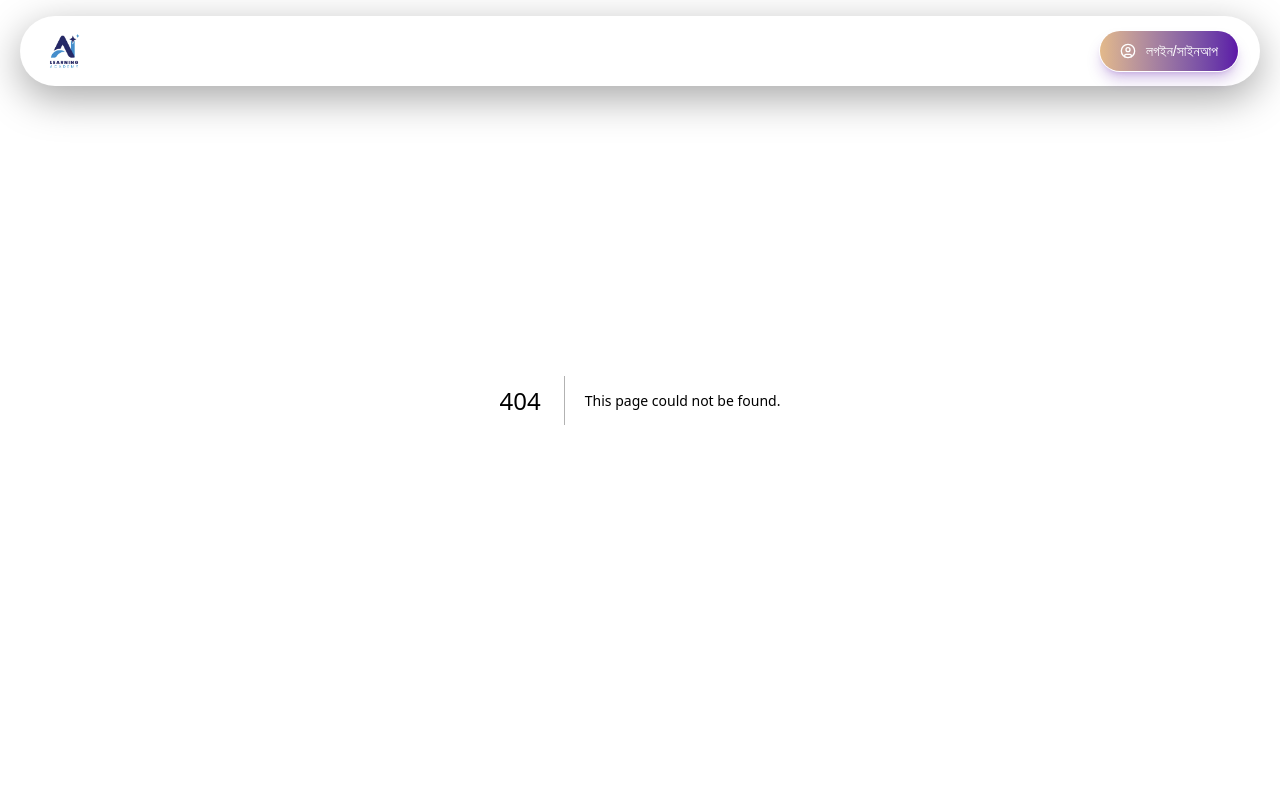
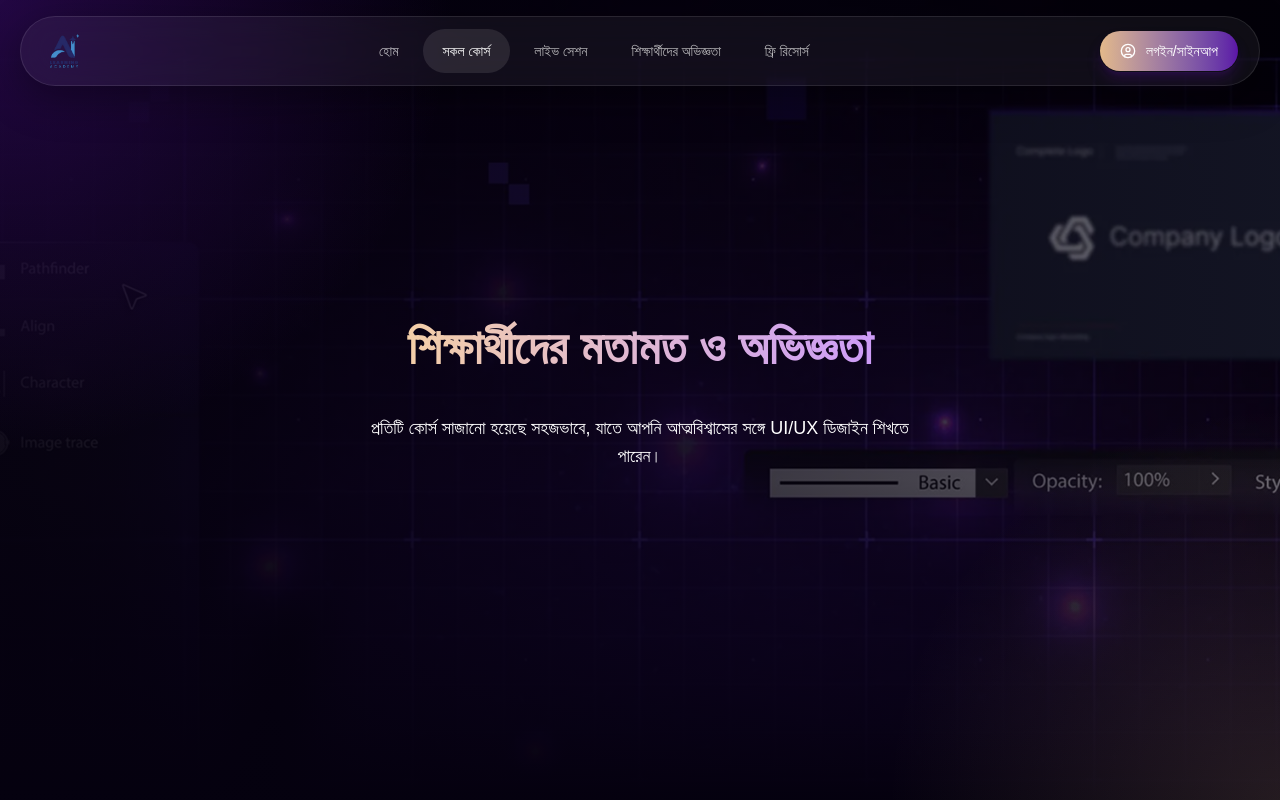
Before and after one commit to gmitsolution3/ai-learning-academy, a Next.js app: page /courses in a window 1280 px wide. Before the commit this address had no page. Shown: the top 800 px of the page. Built offline with nearby package versions, Linux system fonts and the light colour scheme; a web font is replaced by a local one.

Commit message:
added a reusable section heading component and optimized code

```diff
--- /dev/null
+++ b/app/courses/page.tsx
@@ -0,0 +1,24 @@
+import React from "react";
+import GlobalBanner from "@/components/GlobalBanner";
+
+export default function page() {
+  return (
+    <>
+      <GlobalBanner>
+        <div className="space-y-3 sm:space-y-4 text-center mb-6 sm:mb-8">
+          <h2
+            id="testimonial-heading"
+            className="bg-gradient-to-r from-[#F9D49B] to-[#C994FF] bg-clip-text text-transparent text-2xl sm:text-3xl md:text-4xl lg:text-5xl font-black leading-tight lg:py-5"
+          >
+            শিক্ষার্থীদের মতামত ও অভিজ্ঞতা
+          </h2>
+
+          <p className="max-w-xl mx-auto text-sm sm:text-base md:text-lg text-white leading-6 sm:leading-7">
+            প্রতিটি কোর্স সাজানো হয়েছে সহজভাবে, যাতে আপনি
+            আত্মবিশ্বাসের সঙ্গে UI/UX ডিজাইন শিখতে পারেন।
+          </p>
+        </div>
+      </GlobalBanner>
+    </>
+  );
+}
--- /dev/null
+++ b/components/GlobalBanner.tsx
@@ -0,0 +1,37 @@
+import Image from "next/image";
+
+export default function GlobalBanner({
+  children,
+}: {
+  children?: React.ReactNode;
+}) {
+  return (
+    <section
+      className="relative w-full overflow-hidden"
+      aria-label="Hero section"
+    >
+      <Image
+        src="/global_banner.png"
+        alt="Hero background image with abstract shapes and gradients"
+        fill
+        priority
+        sizes="100vw"
+        className="object-cover object-top"
+        style={{
+          maskImage:
+            "linear-gradient(to bottom, black 0%, black 60%, transparent 100%)",
+          WebkitMaskImage:
+            "linear-gradient(to bottom, black 0%, black 60%, transparent 100%)",
+        }}
+      />
+
+      {/* Overlays */}
+      <div className="absolute inset-0 bg-[linear-gradient(90deg,rgba(5,1,15,0.94)_0%,rgba(5,1,15,0.82)_42%,rgba(5,1,15,0.58)_100%)]" />
+      <div className="absolute inset-0 bg-[radial-gradient(circle_at_top_left,rgba(92,20,167,0.35),transparent_30%),radial-gradient(circle_at_bottom_right,rgba(227,185,138,0.14),transparent_26%)]" />
+
+      <div className="relative z-10 mx-auto flex justify-center min-h-[85vh] md:min-h-screen w-full container items-center px-4 sm:px-6 md:px-10 lg:px-14 py-30 md:py-20">
+        {children}
+      </div>
+    </section>
+  );
+}
--- a/components/Header.tsx
+++ b/components/Header.tsx
@@ -5,17 +5,20 @@ import Image from "next/image";
 import { useState } from "react";
 import { CircleUser, Menu, X } from "lucide-react";
 import { Button } from "@/components/ui/button";
+import { usePathname } from "next/navigation";
 
 const navItems = [
-  "হোম",
-  "সকল কোর্স",
-  "লাইভ সেশন",
-  "শিক্ষার্থীদের অভিজ্ঞতা",
-  "ফ্রি রিসোর্স",
+  { label: "হোম", href: "/" },
+  { label: "সকল কোর্স", href: "/courses" },
+  { label: "লাইভ সেশন", href: "/live-session" },
+  { label: "শিক্ষার্থীদের অভিজ্ঞতা", href: "/student-reviews" },
+  { label: "ফ্রি রিসোর্স", href: "/free-resources" },
 ];
 
 export default function Header() {
   const [mobileOpen, setMobileOpen] = useState(false);
+
+  const pathname = usePathname();
 
   return (
     <header
@@ -41,17 +44,17 @@ export default function Header() {
           className="hidden items-center gap-1 p-1 lg:flex"
           aria-label="Main navigation"
         >
-          {navItems.map((item, index) => (
+          {navItems.map((item) => (
             <Link
-              key={item}
-              href="#"
+              key={item.href}
+              href={item.href}
               className={`rounded-full px-5 py-3 text-sm transition ${
-                index === 0
+                pathname === item.href
                   ? "bg-white/10 text-white"
                   : "text-white/70 hover:bg-white/5 hover:text-white"
               }`}
             >
-              {item}
+              {item.label}
             </Link>
           ))}
         </nav>
@@ -98,16 +101,16 @@ export default function Header() {
           >
             {navItems.map((item, index) => (
               <Link
-                key={item}
-                href="#"
+                key={item.href}
+                href={item.href}
                 onClick={() => setMobileOpen(false)}
                 className={`rounded-xl px-4 py-3 text-sm transition ${
-                  index === 0
+                  pathname === item.href
                     ? "bg-white/10 text-white"
                     : "text-white/70 hover:bg-white/5 hover:text-white"
                 }`}
               >
-                {item}
+                {item.label}
               </Link>
             ))}
           </nav>
--- a/components/Home/CTA.tsx
+++ b/components/Home/CTA.tsx
@@ -1,6 +1,7 @@
 import Link from "next/link";
 import { ArrowRight } from "lucide-react";
 import { Button } from "@/components/ui/button";
+import SectionHeading from "./../SectionHeading";
 
 export default function CTASection() {
   return (
@@ -11,19 +12,13 @@ export default function CTASection() {
       <div className="container mx-auto px-4 sm:px-6 md:px-8 lg:px-0">
         <div className="bg-gradient-to-br from-secondary/10 via-transparent to-primary/10 rounded-2xl border border-white/10 shadow-2xl p-8 md:p-12">
           <div className="text-center">
-            <div className="space-y-3 sm:space-y-4 mb-6 sm:mb-8">
-              <h2
-                id="cta-heading"
-                className="bg-gradient-to-r from-[#F9D49B] to-[#C994FF] bg-clip-text text-transparent text-2xl sm:text-3xl md:text-4xl lg:text-5xl font-black leading-tight lg:py-5"
-              >
-                এখনি শুরু করুন আপনার শেখার যাত্রা
-              </h2>
-
-              <p className="max-w-xl mx-auto text-sm sm:text-base md:text-lg text-white leading-6 sm:leading-7">
-                আজকের শেখা থেকেই শুরু হোক আপনার আধুনিক ক্যারিয়ার—লাইভ
-                ক্লাস, প্রজেক্ট, আর মেন্টরশিপসহ এক প্ল্যাটফর্মে।
-              </p>
-            </div>
+            <SectionHeading
+              id={"cta-heading"}
+              title={"এখনি শুরু করুন আপনার শেখার যাত্রা"}
+              description={
+                "আজকের শেখা থেকেই শুরু হোক আপনার আধুনিক ক্যারিয়ার—লাইভ ক্লাস, প্রজেক্ট, আর মেন্টরশিপসহ এক প্ল্যাটফর্মে।"
+              }
+            />
 
             {/* Button */}
             <div className="inline-block border-2 border-white/40 p-1 rounded-full">
--- a/components/Home/ConnectWithUs/ConnectWithUs.tsx
+++ b/components/Home/ConnectWithUs/ConnectWithUs.tsx
@@ -1,4 +1,5 @@
 import SocialCard from "../SocialCard";
+import SectionHeading from "./../../SectionHeading";
 import {
   Facebook,
   Instagram,
@@ -16,7 +17,11 @@ type SocialItem = {
 
 const socialData: SocialItem[] = [
   { name: "YouTube", url: "https://youtube.com", icon: Youtube },
-  { name: "Instagram", url: "https://instagram.com", icon: Instagram },
+  {
+    name: "Instagram",
+    url: "https://instagram.com",
+    icon: Instagram,
+  },
   { name: "Facebook", url: "https://facebook.com", icon: Facebook },
   { name: "Twitter", url: "https://twitter.com", icon: Twitter },
   { name: "LinkedIn", url: "https://linkedin.com", icon: Linkedin },
@@ -30,21 +35,14 @@ export default function ConnectWithUs() {
       aria-labelledby="connect-heading"
     >
       <div className="container mx-auto px-4 sm:px-6 md:px-8 lg:px-0">
-
         {/* Header */}
-        <div className="space-y-3 sm:space-y-4 text-center mb-6 sm:mb-8">
-          <h2
-            id="connect-heading"
-            className="bg-gradient-to-r from-[#F9D49B] to-[#C994FF] bg-clip-text text-transparent text-2xl sm:text-3xl md:text-4xl lg:text-5xl font-black leading-tight lg:py-5"
-          >
-            আমাদের সাথে যুক্ত হোন
-          </h2>
-
-          <p className="max-w-xl mx-auto text-sm sm:text-base md:text-lg text-white leading-6 sm:leading-7">
-            আমাদের কমিউনিটি প্ল্যাটফর্মে আমাদের সাথে যুক্ত হয়ে
-            সর্বশেষ আপডেট এবং শিক্ষামূলক কন্টেন্ট পান।
-          </p>
-        </div>
+        <SectionHeading
+          id={"connect-heading"}
+          title={"আমাদের সাথে যুক্ত হোন"}
+          description={
+            "আমাদের কমিউনিটি প্ল্যাটফর্মে আমাদের সাথে যুক্ত হয়ে সর্বশেষ আপডেট এবং শিক্ষামূলক কন্টেন্ট পান।"
+          }
+        />
 
         {/* Grid */}
         <div className="grid grid-cols-1 sm:grid-cols-2 md:grid-cols-3 lg:grid-cols-5 gap-6">
--- a/components/Home/FAQ/FAQ.tsx
+++ b/components/Home/FAQ/FAQ.tsx
@@ -1,4 +1,5 @@
 import FAQAccordion from "./FAQAccordion";
+import SectionHeading from "./../../SectionHeading";
 
 const faqData = [
   {
@@ -46,19 +47,13 @@ export default function FAQ() {
     >
       <div className="container mx-auto px-4 sm:px-6 md:px-8 lg:px-0">
         {/* Header */}
-        <div className="space-y-3 sm:space-y-4 text-center mb-6 sm:mb-8">
-          <h2
-            id="faq-heading"
-            className="bg-gradient-to-r from-[#F9D49B] to-[#C994FF] bg-clip-text text-transparent text-2xl sm:text-3xl md:text-4xl lg:text-5xl font-black leading-tight lg:py-5"
-          >
-            প্রায়শই জিজ্ঞাসিত প্রশ্নাবলী
-          </h2>
-
-          <p className="max-w-xl mx-auto text-sm sm:text-base md:text-lg text-white leading-6 sm:leading-7">
-            আমাদের কোর্স এবং সেবাগুলি সম্পর্কে আপনার যদি কোন প্রশ্ন
-            থাকে...
-          </p>
-        </div>
+        <SectionHeading
+          id={"faq-heading"}
+          title={"প্রায়শই জিজ্ঞাসিত প্রশ্নাবলী"}
+          description={
+            "আমাদের কোর্স এবং সেবাগুলি সম্পর্কে আপনার যদি কোন প্রশ্ন থাকে..."
+          }
+        />
 
         <div className="relative rounded-2xl sm:rounded-3xl overflow-hidden p-5 sm:p-8 md:p-10 lg:p-14 max-w-5xl mx-auto">
           <FAQAccordion faqData={faqData} />
--- a/components/Home/Features.tsx
+++ b/components/Home/Features.tsx
@@ -1,4 +1,5 @@
 import Image from "next/image";
+import SectionHeading from "./../SectionHeading";
 
 const features = [
   {
@@ -28,10 +29,8 @@ export default function Features() {
       aria-labelledby="features-heading"
     >
       <div className="container mx-auto px-4 sm:px-6 md:px-8 lg:px-0">
-
         {/* Outer Card */}
         <div className="relative rounded-2xl sm:rounded-3xl border border-white/10 overflow-hidden p-5 sm:p-8 md:p-10 lg:p-14 lg:pt-18">
-
           {/* Background */}
           <div
             aria-hidden
@@ -39,21 +38,14 @@ export default function Features() {
           />
 
           <div className="relative z-10">
-
             {/* Header */}
-            <div className="space-y-3 sm:space-y-4 text-center mb-6 sm:mb-8">
-              <h2
-                id="features-heading"
-                className="bg-gradient-to-r from-[#F9D49B] to-[#C994FF] bg-clip-text text-transparent text-2xl sm:text-3xl md:text-4xl lg:text-5xl font-black leading-tight lg:py-5"
-              >
-                আমরা ৪,০০০+ শিক্ষার্থীর পরিবার
-              </h2>
-
-              <p className="max-w-xl mx-auto text-sm sm:text-base md:text-lg text-white leading-6 sm:leading-7">
-                ইউটিউবে ইতিমধ্যে ৪,০০০+ শিক্ষার্থী আমার সাথে ডিজাইন
-                শেখার পথে যুক্ত হয়েছেন আপনিও হতে পারেন তাদের একজন।
-              </p>
-            </div>
+            <SectionHeading
+              id={"features-heading"}
+              title={"আমরা ৪,০০০+ শিক্ষার্থীর পরিবার"}
+              description={
+                "ইউটিউবে ইতিমধ্যে ৪,০০০+ শিক্ষার্থী আমার সাথে ডিজাইন শেখার পথে যুক্ত হয়েছেন আপনিও হতে পারেন তাদের একজন।"
+              }
+            />
 
             {/* Cards */}
             <div className="grid grid-cols-1 sm:grid-cols-2 md:grid-cols-2 lg:grid-cols-3 gap-4 sm:gap-5">
@@ -62,7 +54,6 @@ export default function Features() {
                   key={feature.image} // stable key
                   className="group w-full backdrop-blur-sm rounded-md transition-all duration-300 sm:hover:-translate-y-1"
                 >
-
                   {/* Image */}
                   <div className="relative overflow-hidden rounded-md h-44 sm:h-48 md:h-52">
                     <Image
@@ -96,7 +87,6 @@ export default function Features() {
                 </div>
               ))}
             </div>
-
           </div>
         </div>
       </div>
--- a/components/Home/LiveSession/LiveSession.tsx
+++ b/components/Home/LiveSession/LiveSession.tsx
@@ -1,5 +1,6 @@
 import LiveSessionClient from "./LiveSessionClient";
 import LiveSessionForm from "@/components/Home/LiveSession/LiveSessionForm";
+import SectionHeading from "./../../SectionHeading";
 
 const videos = [
   {
@@ -40,19 +41,13 @@ export default function LiveSession() {
     >
       <div className="container mx-auto px-4 sm:px-6 md:px-8 lg:px-0">
         {/* Header */}
-        <div className="space-y-3 sm:space-y-4 text-center mb-6 sm:mb-8">
-          <h2
-            id="live-session-heading"
-            className="bg-gradient-to-r from-[#F9D49B] to-[#C994FF] bg-clip-text text-transparent text-2xl sm:text-3xl md:text-4xl lg:text-5xl font-black leading-tight lg:py-5"
-          >
-            ফ্রি লাইভ সেশান
-          </h2>
-
-          <p className="max-w-xl mx-auto text-sm sm:text-base md:text-lg text-white leading-6 sm:leading-7">
-            আমাদের যেকোনো কোর্স বা অনলাইনে ক্যারিয়ার গড়া সম্পর্কে
-            পরামর্শ পেতে Google Meet-এ ফ্রি লাইভ সেশন করতে পারেন।
-          </p>
-        </div>
+        <SectionHeading
+          id={"live-session-heading"}
+          title={"ফ্রি লাইভ সেশান"}
+          description={
+            "আমাদের যেকোনো কোর্স বা অনলাইনে ক্যারিয়ার গড়া সম্পর্কে পরামর্শ পেতে Google Meet-এ ফ্রি লাইভ সেশন করতে পারেন।"
+          }
+        />
 
         <div className="relative rounded-2xl sm:rounded-3xl border border-white/10 overflow-hidden p-5 sm:p-8 md:p-10 lg:p-14">
           <div
--- a/components/Home/Testimonial/Testimonial.tsx
+++ b/components/Home/Testimonial/Testimonial.tsx
@@ -1,4 +1,5 @@
 import TestimonialClient from "./TestimonialClient";
+import SectionHeading from "./../../SectionHeading";
 
 export default function Testimonial() {
   return (
@@ -7,19 +8,13 @@ export default function Testimonial() {
       aria-labelledby="testimonial-heading"
     >
       <div className="container mx-auto px-4 sm:px-6 md:px-8 lg:px-0">
-        <div className="space-y-3 sm:space-y-4 text-center mb-6 sm:mb-8">
-          <h2
-            id="testimonial-heading"
-            className="bg-gradient-to-r from-[#F9D49B] to-[#C994FF] bg-clip-text text-transparent text-2xl sm:text-3xl md:text-4xl lg:text-5xl font-black leading-tight lg:py-5"
-          >
-            শিক্ষার্থীদের মতামত ও অভিজ্ঞতা
-          </h2>
-
-          <p className="max-w-xl mx-auto text-sm sm:text-base md:text-lg text-white leading-6 sm:leading-7">
-            প্রতিটি কোর্স সাজানো হয়েছে সহজভাবে, যাতে আপনি
-            আত্মবিশ্বাসের সঙ্গে UI/UX ডিজাইন শিখতে পারেন।
-          </p>
-        </div>
+        <SectionHeading
+          id={"testimonial-heading"}
+          title={"শিক্ষার্থীদের মতামত ও অভিজ্ঞতা"}
+          description={
+            "প্রতিটি কোর্স সাজানো হয়েছে সহজভাবে, যাতে আপনি আত্মবিশ্বাসের সঙ্গে UI/UX ডিজাইন শিখতে পারেন।"
+          }
+        />
 
         <TestimonialClient />
       </div>
--- a/components/Home/WorkSample/WorkSample.tsx
+++ b/components/Home/WorkSample/WorkSample.tsx
@@ -48,7 +48,7 @@ export default function WorkSample() {
         <div className="space-y-3 sm:space-y-4 text-center mb-6 sm:mb-8">
           <h2
             id="work-heading"
-            className="bg-gradient-to-r from-[#F9D49B] to-[#C994FF] bg-clip-text text-transparent text-2xl sm:text-3xl md:text-4xl lg:text-5xl font-black"
+            className="bg-gradient-to-r from-[#F9D49B] to-[#C994FF] bg-clip-text text-transparent text-2xl sm:text-3xl md:text-4xl lg:text-5xl font-black pt-8"
           >
             বাংলায় আনিমেশন শিখতে ১০০ দিনে
           </h2>
@@ -65,7 +65,7 @@ export default function WorkSample() {
 
           {/* Right Content */}
           <div className="space-y-6 lg:space-y-8 lg:sticky lg:top-24">
-            <h3 className="text-2xl sm:text-3xl md:text-4xl font-bold bg-gradient-to-r from-secondary to-primary bg-clip-text text-transparent">
+            <h3 className="text-2xl sm:text-3xl md:text-4xl font-bold bg-gradient-to-r from-secondary to-primary bg-clip-text text-transparent py-5">
               বাংলা ভাষায় অ্যানিমেশন ও ক্রিয়েটিভ ক্লাস শিখতে ১০০ দিনের
               কোর্স
             </h3>
--- /dev/null
+++ b/components/SectionHeading.tsx
@@ -0,0 +1,24 @@
+export default function SectionHeading({
+  id,
+  title,
+  description,
+}: {
+  id: string;
+  title: string;
+  description: string;
+}) {
+  return (
+    <div className="space-y-3 sm:space-y-4 text-center mb-6 sm:mb-8">
+      <h2
+        id={id}
+        className="bg-gradient-to-r from-[#F9D49B] to-[#C994FF] bg-clip-text text-transparent text-2xl sm:text-3xl md:text-4xl lg:text-5xl font-black leading-tight lg:py-5"
+      >
+        {title}
+      </h2>
+
+      <p className="max-w-xl mx-auto text-sm sm:text-base md:text-lg text-white leading-6 sm:leading-7">
+        {description}
+      </p>
+    </div>
+  );
+}
```
Also changed, not shown: public/global_banner.png (added).
